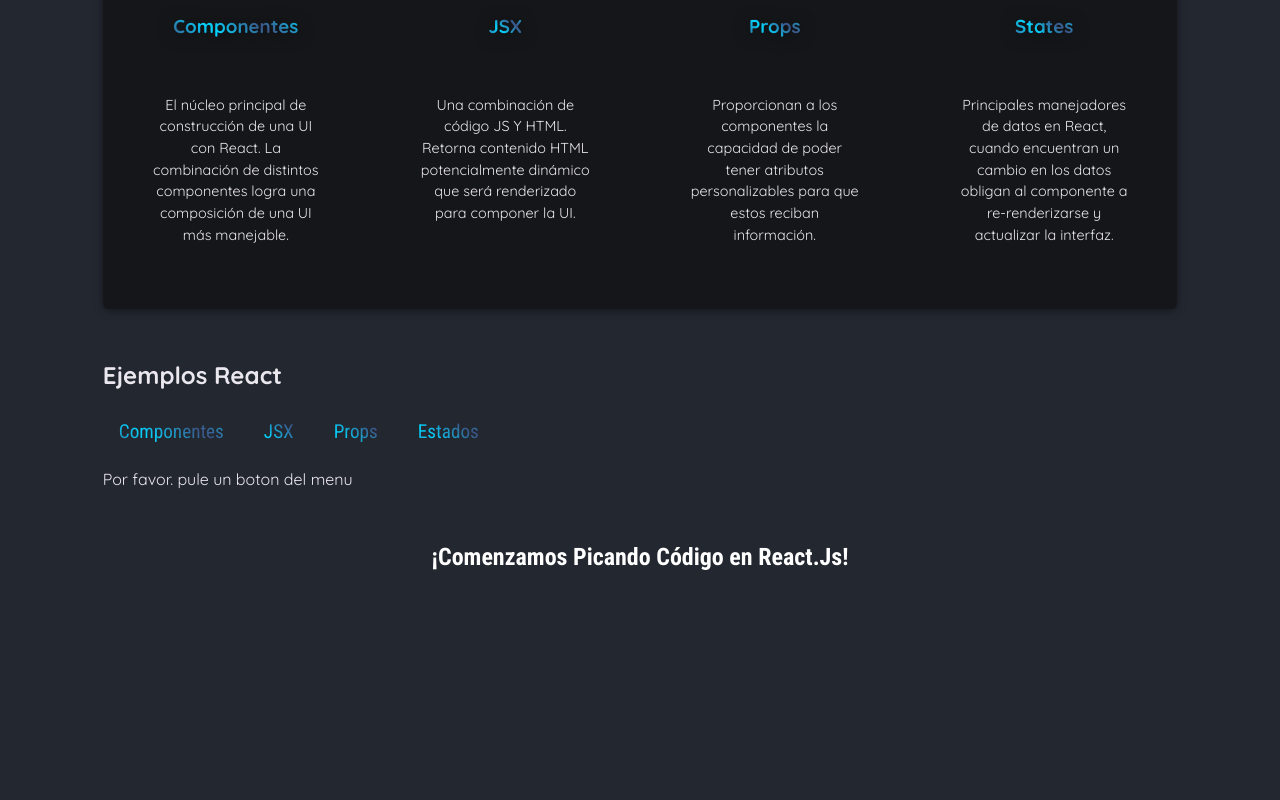
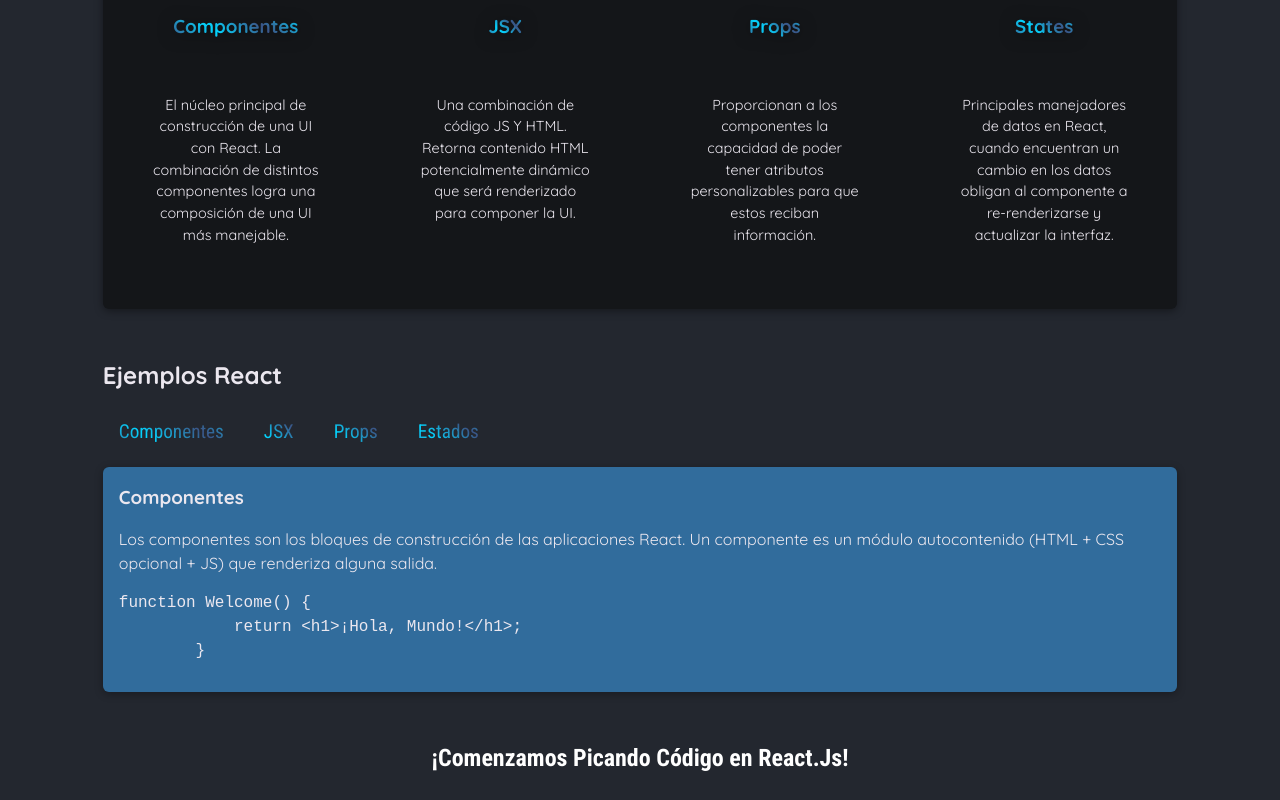
Before and after one commit to FreddyOrlandoFL/First_React_Project, a React (Vite) app: page / in a window 1280 px wide. Shown: the part 595-1395 px from the top of the page. Before the commit the page ends 1280 px from the top, so only its background shows below. Built offline with nearby package versions, Linux system fonts and the light colour scheme.

Commit message:
DeplegandoDatos
DeplegandoDatos

```diff
--- a/src/App.jsx
+++ b/src/App.jsx
@@ -4,9 +4,10 @@ import CoreConcepts from './components/CoreConcepts/CoreConcepts.jsx';
 import { CORE_CONCEPTS } from './data.js';
 import TabButton from './components/TabButton/TabButton.jsx';
 import { useState } from 'react';
+import { EXAMPLES } from './data.js';
 
 function App() {
-  const [selectedTopic,setSelectedTopic] =useState("Por favor. pule un boton del menu");
+  const [selectedTopic,setSelectedTopic] =useState("components");
   function handleClickMenu(selectedButton){
     setSelectedTopic(selectedButton);
     console.log(`Ey! Estas pulsando un boton de mi menu! ${selectedTopic}`);
@@ -27,12 +28,20 @@ function App() {
       <section id="reactExamples">
         <h2>Ejemplos React</h2>
         <menu>
-          <TabButton onClick={()=>handleClickMenu("Componentes")}>Componentes</TabButton>
-          <TabButton onClick={()=>handleClickMenu("JSX")}>JSX</TabButton>
-          <TabButton onClick={()=>handleClickMenu("Props")}>Props</TabButton>
-          <TabButton onClick={()=>handleClickMenu("Estados")}>Estados</TabButton>
+          <TabButton onClick={()=>handleClickMenu("components")}>Componentes</TabButton>
+          <TabButton onClick={()=>handleClickMenu("jsx")}>JSX</TabButton>
+          <TabButton onClick={()=>handleClickMenu("props")}>Props</TabButton>
+          <TabButton onClick={()=>handleClickMenu("state")}>Estados</TabButton>
         </menu>
-        {selectedTopic}
+        <div id="tab-content">
+          <h3>{EXAMPLES[selectedTopic].title}</h3>
+          <p>{EXAMPLES[selectedTopic].description}</p>
+          <pre>
+            <code>
+              {EXAMPLES[selectedTopic].code}
+            </code>
+          </pre>
+        </div>
       </section>
       <Main/>
     </div>
--- a/src/data.js
+++ b/src/data.js
@@ -25,3 +25,51 @@ export const CORE_CONCEPTS=[
         description: 'Principales manejadores de datos en React, cuando encuentran un cambio en los datos obligan al componente a re-renderizarse y actualizar la interfaz.'
     }
 ];
+
+export const EXAMPLES = {
+    components: {
+        title: "Componentes",
+        description:
+        "Los componentes son los bloques de construcción de las aplicaciones React. Un componente es un módulo autocontenido (HTML + CSS opcional + JS) que renderiza alguna salida.",
+        code: `function Welcome() {
+            return <h1>¡Hola, Mundo!</h1>;
+        }`,
+    },
+    jsx: {
+        title: "JSX",
+        description:
+        "JSX es una extensión sintáctica de JavaScript. Es similar a un lenguaje de plantillas, pero tiene toda la potencia de JavaScript (por ejemplo, puede emitir contenido dinámico).",
+        code: `
+            <div>
+                <h1>Bienvenido {userName}</h1>
+                <p>¡Es hora de aprender React!</p>
+            </div>`,
+    },
+    props: {
+        title: "Props",
+        description:
+        "Los componentes aceptan entradas arbitrarias llamadas props. Son como argumentos de función.",
+        code: `function Welcome(props) {
+            return <h1>Hola, {props.name}</h1>;
+        }`,
+    },
+    state: {
+        title: "Estado",
+        description:
+        "El estado permite a los componentes de React cambiar su salida a lo largo del tiempo en respuesta a las acciones del usuario, las respuestas de la red y cualquier otra cosa.",
+        code: `
+            function Counter() {
+            const [isVisible, setIsVisible] = useState(false);
+            function handleClick() {
+                setIsVisible(true);
+            }
+
+            return (
+            <div>
+                <button onClick={handleClick}>Muestra los detalles</button>
+                {isVisible && <p>¡Estos detalles son alucinantes!</p>}
+            </div>
+            );
+        }`,
+    },
+};
--- a/src/index.css
+++ b/src/index.css
@@ -63,3 +63,18 @@ main h2 {
 .tab code {
   font-size: 1rem;
 }
+
+#tab-content {
+  padding: 1rem;
+  border-radius: 6px;
+  background-color: #316C9C;
+  box-shadow: 0 2px 8px rgba(0, 0, 0, 0.3);
+}
+
+#tab-content h3 {
+  margin: 0;
+}
+
+#tab-content code {
+  font-size: 1rem;
+}
```
